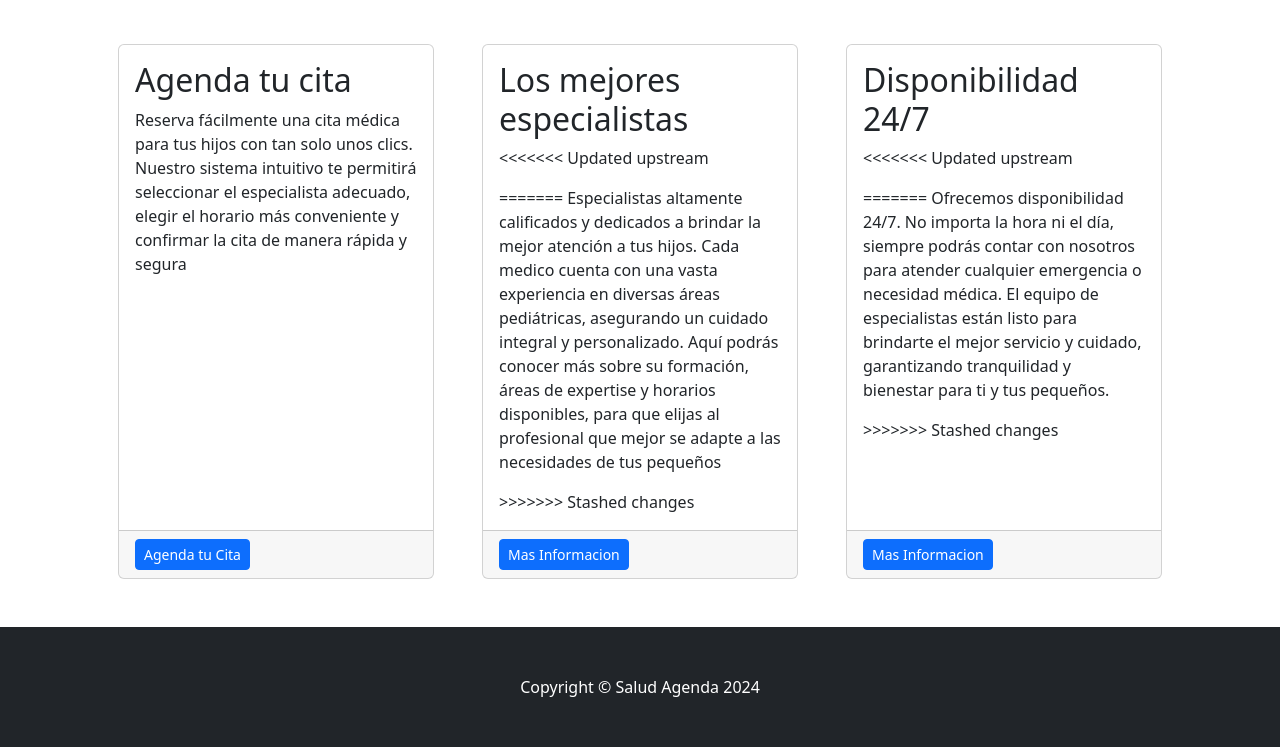
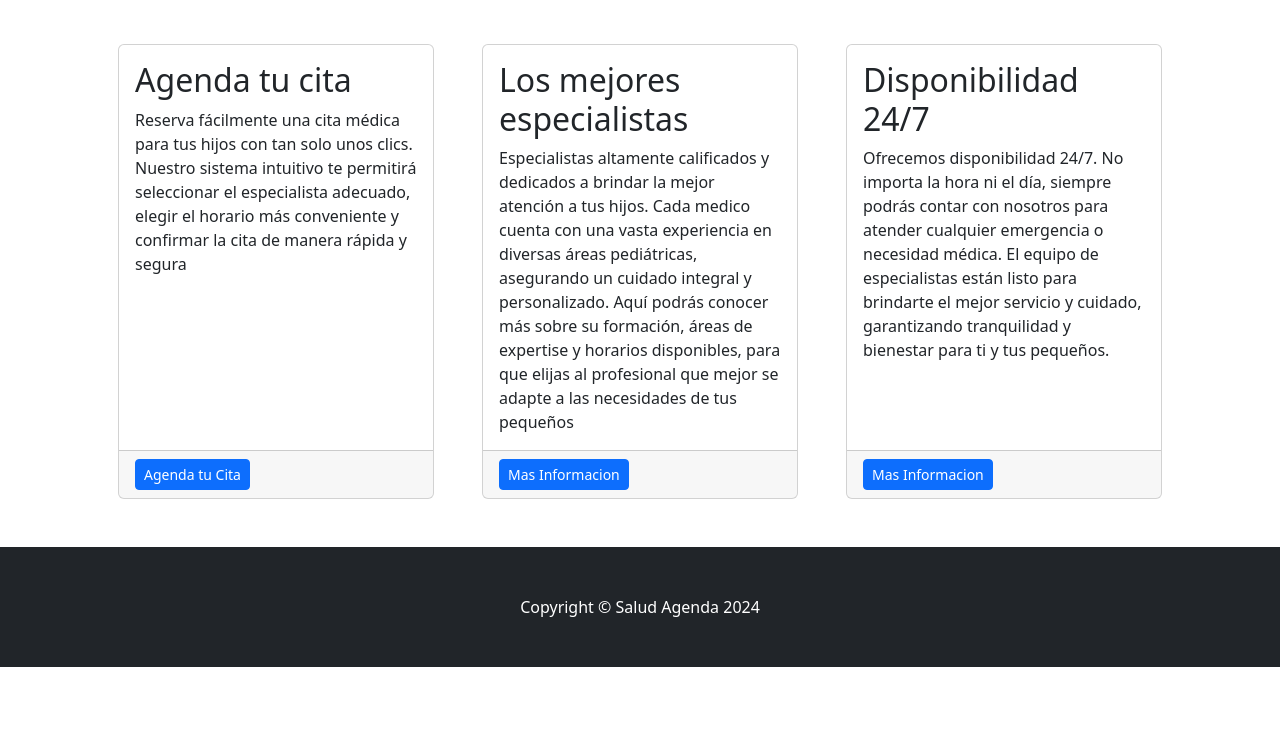
Before and after one commit to rjwrld/Citas-Medicas, a PHP site: page / in a window 1280 px wide. Shown: the part 500-1247 px from the top of the page. After the commit the page ends 1167 px from the top, so only its background shows below. Run offline with PHP 8.4, Linux system fonts and the light colour scheme.

Commit message:
Update al index
cambios al index

```diff
--- a/views/index.php
+++ b/views/index.php
@@ -58,12 +58,8 @@
                     <div class="card-body">
                         <h2 class="card-title"> Los mejores especialistas </h2>
                         <p class="card-text">
-<<<<<<< Updated upstream
-                            </p>
-=======
                             Especialistas altamente calificados y dedicados a brindar la mejor atención a tus hijos. Cada medico cuenta con una vasta experiencia en diversas áreas pediátricas, asegurando un cuidado integral y personalizado. Aquí podrás conocer más sobre su formación, áreas de expertise y horarios disponibles, para que elijas al profesional que mejor se adapte a las necesidades de tus pequeños
                         </p>
->>>>>>> Stashed changes
                     </div>
                     <div class="card-footer"><a class="btn btn-primary btn-sm" href="#!">Mas Informacion</a></div>
                 </div>
@@ -73,13 +69,9 @@
                     <div class="card-body">
                         <h2 class="card-title"> Disponibilidad 24/7</h2>
                         <p class="card-text">
-<<<<<<< Updated upstream
-                            </p>
-=======
 
                             Ofrecemos disponibilidad 24/7. No importa la hora ni el día, siempre podrás contar con nosotros para atender cualquier emergencia o necesidad médica. El equipo de especialistas están listo para brindarte el mejor servicio y cuidado, garantizando tranquilidad y bienestar para ti y tus pequeños.
                         </p>
->>>>>>> Stashed changes
                     </div>
                     <div class="card-footer"><a class="btn btn-primary btn-sm" href="#!">Mas Informacion</a></div>
                 </div>
```
